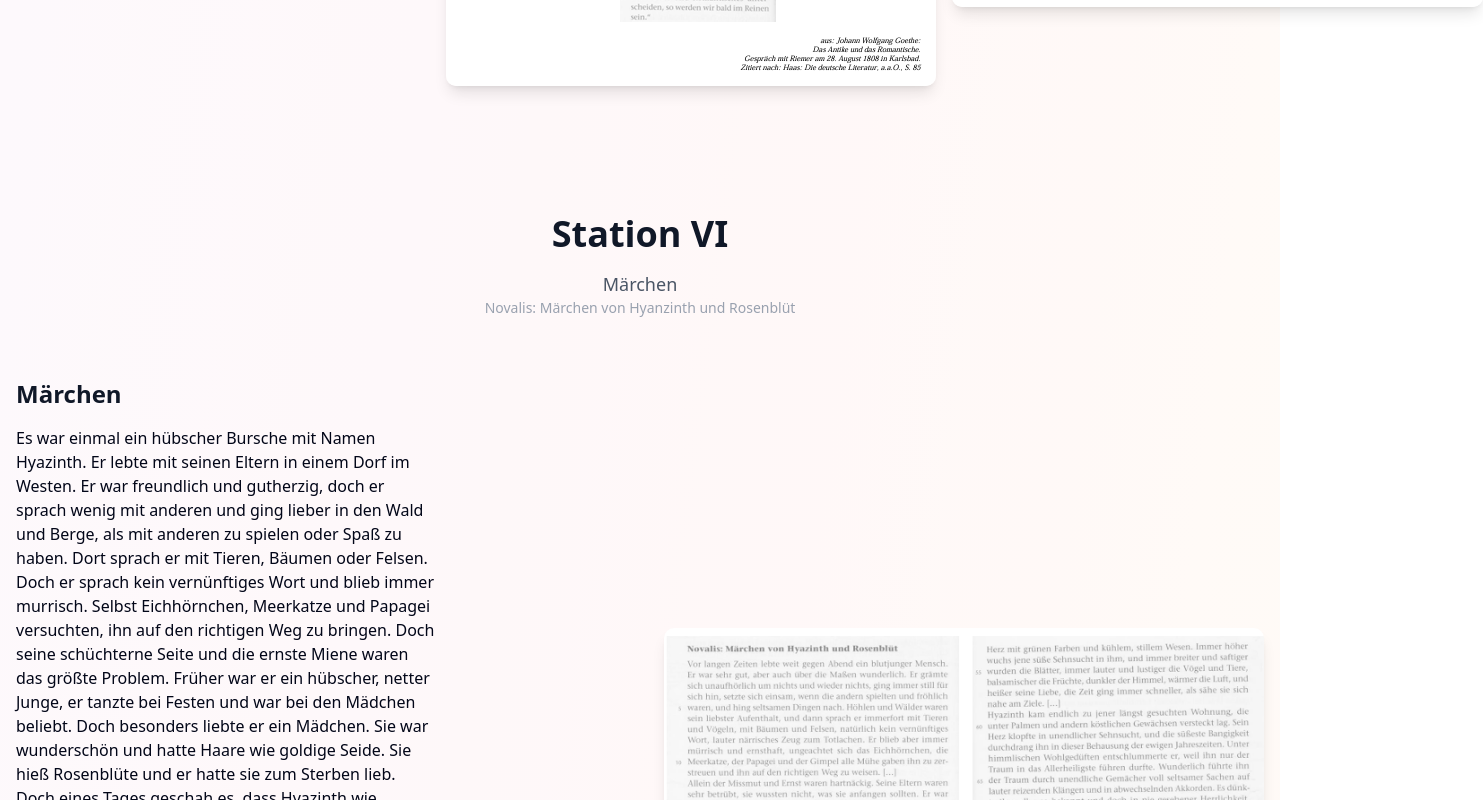
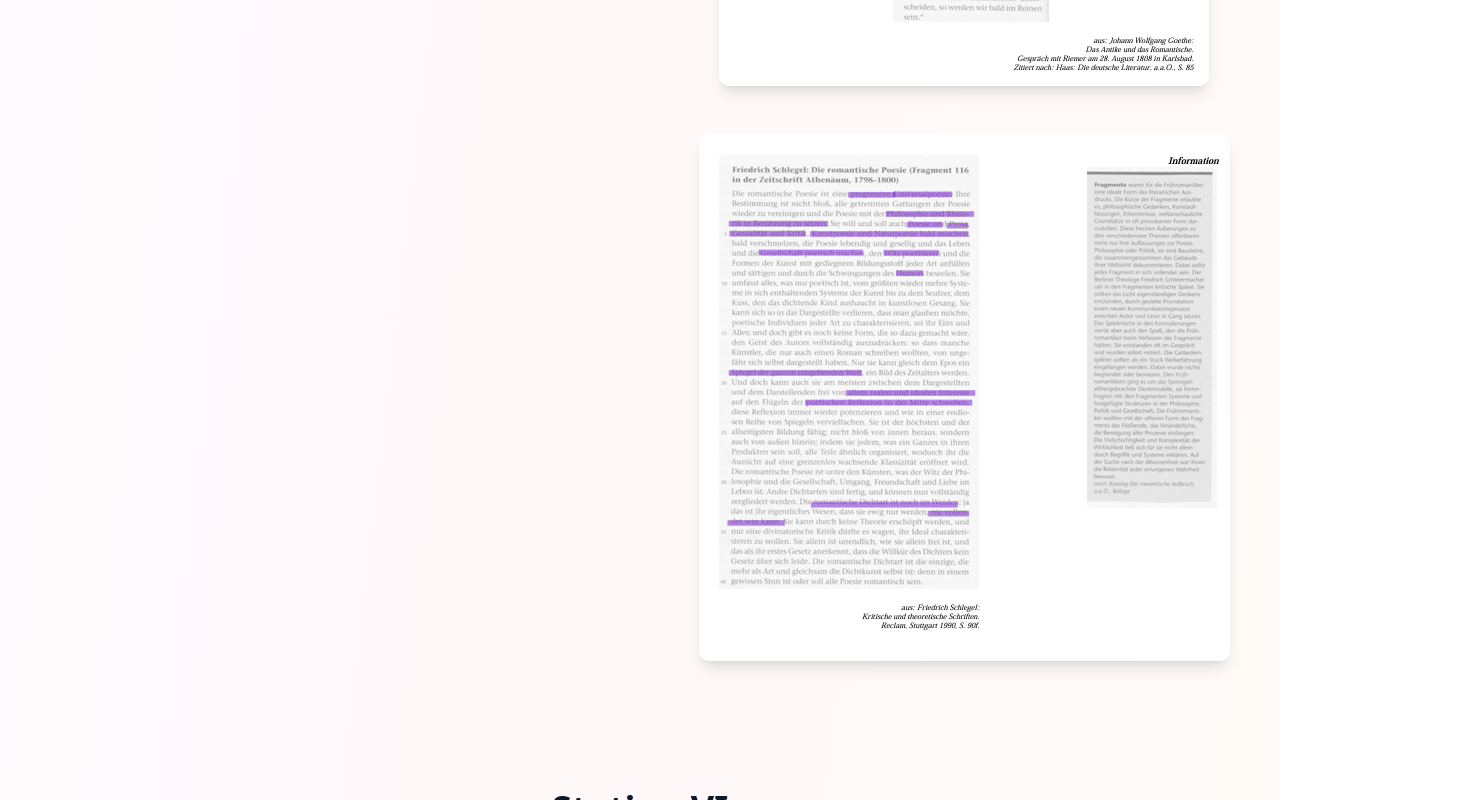
Before and after one commit to Carduuui/romantik, a Next.js app: page / in a window 1280 px wide. Shown: the part 4260-5060 px from the top of the page, 1483 px wide, since content can reach past the window. Built offline with nearby package versions, Linux system fonts and the light colour scheme.

Commit message:
station5 bilder untereinander

```diff
--- a/src/app/page.tsx
+++ b/src/app/page.tsx
@@ -384,14 +384,19 @@ lyrisches Ich ungefähr 25-mal erwähnt
 
                 className="rounded-lg shadow-lg"
               />
-              <img
+
+            </div>
+            <div>
+              <h3></h3>
+            </div>
+            <div className="flex justify-center items-center gap-4 relative" >
+            <img
                 src="/gegensatz2.png"
                 alt="Romantische Landschaft"
 
                 className="rounded-lg shadow-lg"
               />
-            </div>
-
+              </div>
           </div>
 
         </div>
```
